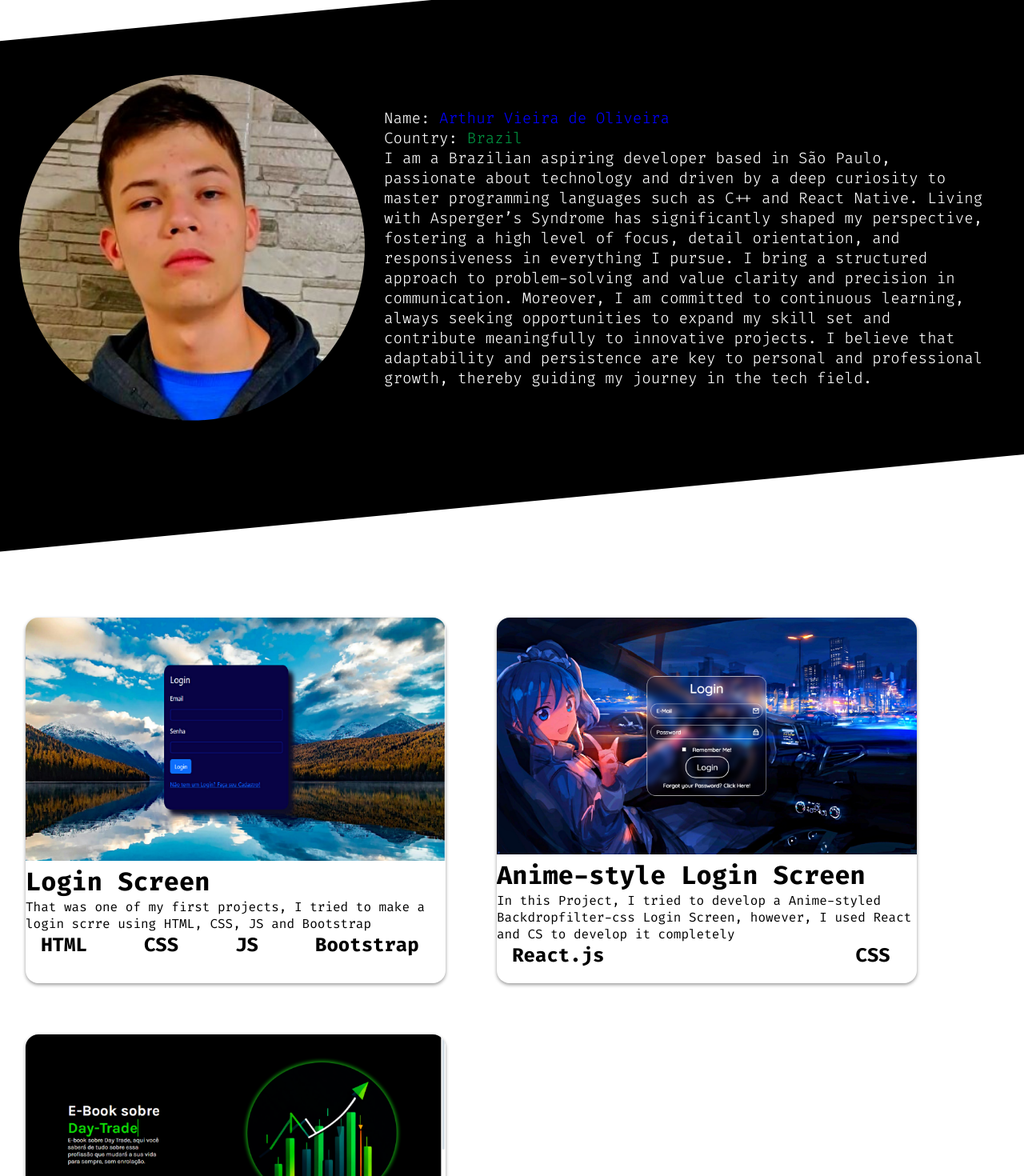
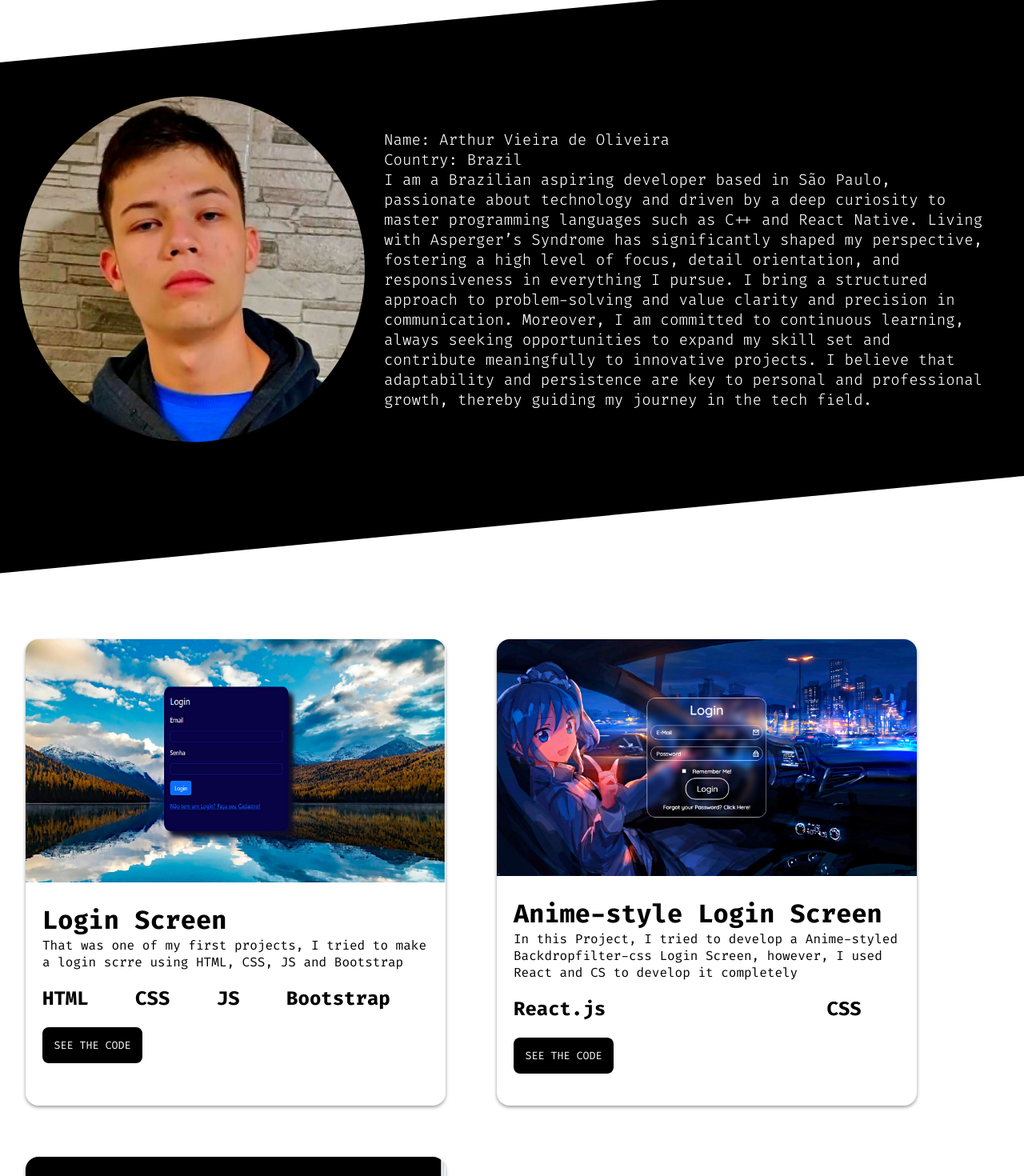
Before and after one commit to TuttaDaWeb/Portfolio-Extremely-Professional, a React (Vite) app: page / in a window 1280 px wide. Shown: the part 720-2190 px from the top of the page at 80% size. Built offline with nearby package versions, Linux system fonts and the light colour scheme.

Commit message:
twelfth commit

```diff
--- a/src/App.css
+++ b/src/App.css
@@ -17,6 +17,6 @@ body{
 }
 
 body.dark-mode {
-    background-color: black;
+    background-color: rgb(17, 17, 17);
     color: white;
 }
--- a/src/components/main_page.css
+++ b/src/components/main_page.css
@@ -90,10 +90,16 @@ body.dark-mode .github:hover{
     box-shadow: 0 0 0.8rem #fff;
 }
 
-@media(max-width: 749px){
+
+@media(max-width: 1061px){
+    .details h1{
+        font-size: 3.5rem;
+    }
+}
+@media(max-width: 820px){
     .container{
         display: flex;
-        flex-direction: column;;
+        flex-direction: column;
     }
     .container img{
         width: 60%;
@@ -103,8 +109,7 @@ body.dark-mode .github:hover{
         margin-top: 2rem;
     }
     .details h1{
-        font-size: 3.9rem;
-        padding: 0 1.5rem;
+        font-size: 2.1rem;
     }
 }
 @media(max-width: 449px){
--- a/src/components/main_page.jsx
+++ b/src/components/main_page.jsx
@@ -8,20 +8,6 @@ function MainPage(){
     const el = useRef(null)
     const desc = "I am a 17-year-old aspiring developer with experience in web technologies and a focus on React. I previously managed an online gaming news website, gaining hands-on experience in content management and digital communication. I am passionate about creating efficient and user-friendly interfaces and continuously improving my skills in front-end development."
     const name = "Arthur Vieira de Oliveira"
-
-    useEffect(()=>{
-        const typed = new Typed(el.current, {
-            strings: ["Software Developer", "Front-end", "Asperger"],
-            typeSpeed: 150,
-            backDelay: 280,
-            backSpeed: 170,
-            loop: true,
-        })
-
-        return () => {
-            typed.destroy()
-        }
-    })
 
     const linkRedirect = (name) => {
         if(name === 'instagram'){
@@ -37,7 +23,7 @@ function MainPage(){
         <div className="container">
             <img src={Pic} alt="" />
             <div className="details">
-                <h1 ref={el}></h1>
+                <h1>Front-End Programmer</h1>
                 <h2>{name}</h2>
                 <div className="desc">
                     <h4>{desc}</h4>
--- a/src/components/navbar.css
+++ b/src/components/navbar.css
@@ -55,13 +55,13 @@ body.dark-mode .navbar a::after{
     background-color: white;
 }
 
-@media(max-width: 904px){
-    .navbar_backgound{
-        width: 58%;
+@media(max-width: 908px){
+    .navbar_background{
+        width: 40%;
     }
 }
 
-@media(max-width: 770px){
+@media(max-width: 822px){
     .wrapper .menu{
         z-index: 1000;
     }
--- a/src/components/secundary/AboutMe.css
+++ b/src/components/secundary/AboutMe.css
@@ -28,7 +28,7 @@
     font-weight: 200;
 }
 .desc_about h6 span{
-    color: #009440;
+    color: #ffffff;
 }
 
 body.dark-mode .container_about{
@@ -44,7 +44,7 @@ body.dark-mode .desc_about{
     }
 }
 
-@media(max-width: 851px){
+@media(max-width: 821px){
     .img_pic{
         width: 280px;
         height: 280px;
@@ -65,10 +65,24 @@ body.dark-mode .desc_about{
         width: min(90%, 90%);
     }
     .desc_about h6{
-        font-size: 0.65rem;
+        font-size: 0.92rem;
     }
 }
-
+@media(max-width: 478px) {
+    .desc_about h6{
+        font-size: 0.82rem;
+    }
+}
+@media(max-width: 375px) {
+    .desc_about h6{
+        font-size: 0.72rem;
+    }
+}
+@media(max-width: 299px) {
+    .desc_about h6{
+        font-size: 0.64rem;
+    }
+}
 @keyframes anim-start {
     0%{
         filter: blur(12px);
--- a/src/components/secundary/AboutMe.jsx
+++ b/src/components/secundary/AboutMe.jsx
@@ -13,9 +13,7 @@ function About_Me(){
                 <img src={Picture} alt="MyPhoto" />
             </div>
             <div className="desc_about">
-                <h5>Name: <span style={{
-                    color: 'blue'
-                }}>{name}</span></h5>
+                <h5>Name: <span>{name}</span></h5>
                 <h6>Country: <span>{country}</span></h6>
                 <h6>I am a Brazilian aspiring developer based in São Paulo, passionate about technology and driven by a deep curiosity to master programming languages such as C++ and React Native. Living with Asperger’s Syndrome has significantly shaped my perspective, fostering a high level of focus, detail orientation, and responsiveness in everything I pursue. I bring a structured approach to problem-solving and value clarity and precision in communication. Moreover, I am committed to continuous learning, always seeking opportunities to expand my skill set and contribute meaningfully to innovative projects. I believe that adaptability and persistence are key to personal and professional growth, thereby guiding my journey in the tech field.</h6>
             </div>
--- a/src/components/secundary/projects/Projects.jsx
+++ b/src/components/secundary/projects/Projects.jsx
@@ -10,19 +10,22 @@ function Projects(){
             image: Image1,
             description: "That was one of my first projects, I tried to make a login scrre using HTML, CSS, JS and Bootstrap",
             name: 'Login Screen',
-            tools: ['HTML', 'CSS', 'JS', 'Bootstrap']
+            tools: ['HTML', 'CSS', 'JS', 'Bootstrap'],
+            link: 'https://github.com/TuttaDaWeb/Sistema-de-Login'
         },
         {
             image: Image2,
             description: "In this Project, I tried to develop a Anime-styled Backdropfilter-css Login Screen, however, I used React and CS to develop it completely",
             name: 'Anime-style Login Screen',
-            tools: ['React.js', 'CSS']
+            tools: ['React.js', 'CSS'],
+            link: "none"
         },
         {
             image: Image3,
             description: "Thais project was create to make a customer happy, I got a customer a few months ago, He wanted me to develop a landing page for his DayTrade E-book",
             name: 'Crypto E-book Landing Page',
-            tools: ['React.js', 'CSS']
+            tools: ['React.js', 'CSS'],
+            link: 'https://github.com/TuttaDaWeb/My-First-Job'
         }
     ]
 
@@ -30,14 +33,19 @@ function Projects(){
         <div className="container_projects">
             {projects.map((map, index)=>(<div className='project' key={index}>
                 <img src={map.image} alt={index} />
+                    <div className="details_p">
                         <h1>{map.name}</h1>
                         <div className="desc_">
                             <p>{map.description}</p>
                         </div>
                         <div className="tools" key={index}>
-                    {map.tools.map((tool, index)=>(
+                            {map.tools.map((tool)=>(
                                 <h2>{tool}</h2>
                             ))}
+                        </div>
+                        <button className="btn-see-the-code">
+                            see the code
+                        </button>
                 </div>
             </div>))}
         </div>
--- a/src/components/secundary/projects/projects.css
+++ b/src/components/secundary/projects/projects.css
@@ -17,17 +17,32 @@
     width: 100%;
     height: auto;
 }
+.details_p{
+    padding: 4%;
+}
 .desc_{
-    overflow: scroll;
+    overflow: visible;
 }
 .desc_ p{
     color: black;
 }
 .tools{
-    margin-left: 1.2rem;
+    margin-top: 1.2rem;
     display: flex;
     width: 90%;
     justify-content: space-between;
+}
+.btn-see-the-code{
+    margin-top: 20px;
+    color: white;
+    width: 125px;
+    height: 45px;
+    background-color: black;
+    outline: none;
+    border: none;
+    border-radius: 8px;
+    text-transform: uppercase;
+    cursor: pointer;
 }
 
 body.dark-mode .desc_ p{
@@ -36,3 +51,11 @@ body.dark-mode .desc_ p{
 body.dark-mode .project{
     box-shadow: 0px 2px 4px #fff;
 }
+@media(max-width: 489px){
+    .tools{
+        margin-left: 0;
+    }
+    .tools h2{
+        font-size: 1.4rem;
+    }
+}
```
Lines whose indentation alone changed are shown as unchanged.
